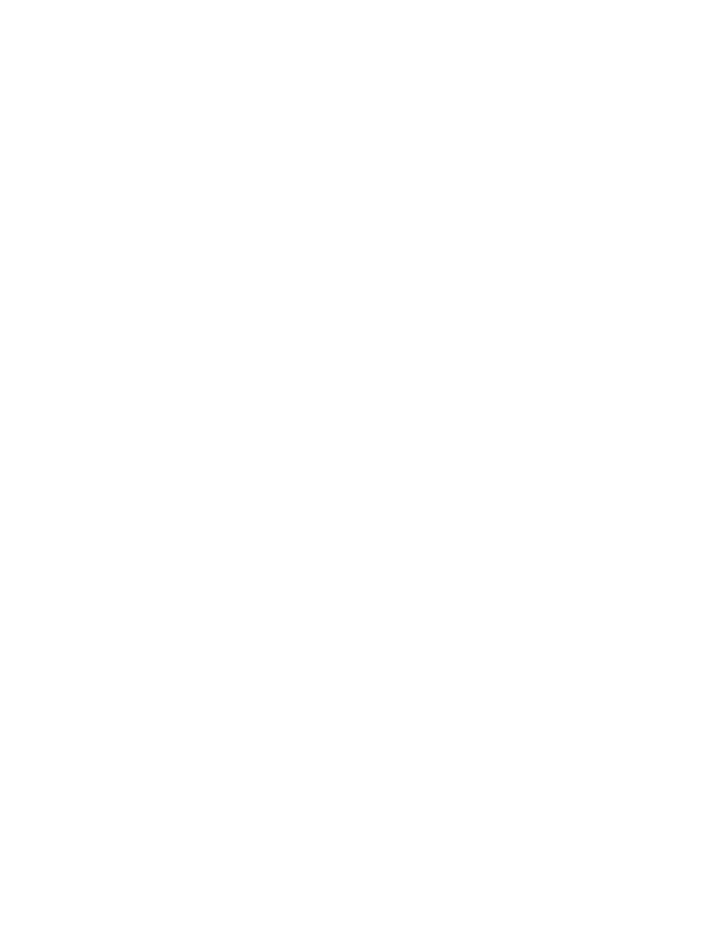
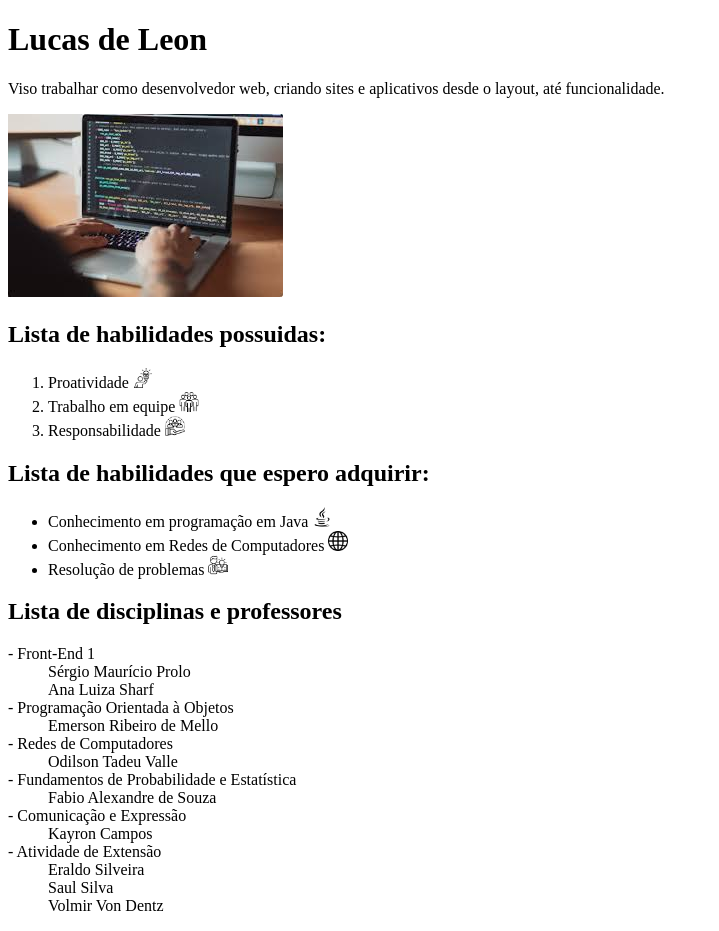
Before and after one commit to sergio-prolo-class/exercicio-aula-4-lucaslrc01, a plain HTML site: page index.html in a window 1280 px wide. Shown: the whole page, without its empty margins (0-719 px from the left). Before the commit the page ends 800 px from the top, so only its background shows below. Drawn offline with Linux system fonts and the light colour scheme.

Commit message:
Exercicio 1, 2, 3 concluídos.

```diff
--- a/index.html
+++ b/index.html
@@ -1,13 +1,57 @@
 <!DOCTYPE html>
 <html lang="pt-br">
+<head>
+    <meta charset="UTF-8">
+    <meta name="viewport" content="width=device-width, initial-scale=1.0">
+    <title></title>
+</head>
+<body>
+    <header>
+        <h1>Lucas de Leon</h1>
+        <p>Viso trabalhar como desenvolvedor web, criando sites e aplicativos desde o layout, até funcionalidade.</p>
+        <img src="img/programador.jpeg" alt="programador">
+    </header>
 
-<head>
-    <meta name="viewport" content="width=device-width, initial-scale=1.0">
-    <meta name="author" content="__seu nome__">
-    <title>Título da página</title>
-</head>
+    <section>
+        <h2>Lista de habilidades possuidas:</h2>
+        <ol>
+            <li>Proatividade <a href="https://github.com/lucaslrc01"> <img src="img/icon/proactive.png" alt="Proatividade" width="20pt" height="20pt"></a> </li>
+            <li>Trabalho em equipe <a href="https://www.microlins.com.br/curso-trabalho-em-equipe-gratis"><img src="img/icon/group.png" alt="Equipe" width="20pt" height="20pt"></a></li>
+            <li>Responsabilidade <img src="img/icon/responsibility.png" alt="Responsabilidade" width="20pt" height="20pt"></li>
+        </ol>
 
-<body>
+        <h2>Lista de habilidades que espero adquirir:</h2>
+        <ul>
+            <li>Conhecimento em programação em Java <img src="img/icon/java-logo.png" alt="Java" width="20pt" height="20pt"></li>
+            <li>Conhecimento em Redes de Computadores <img src="img/icon/redes.png" alt="Redes" width="20pt" height="20pt"></li>
+            <li>Resolução de problemas <img src="img/icon/consultant.png" alt="Resolução" width="20pt" height="20pt"></li>
+        </ul>
+    </section>
+
+    <article>
+        <h2>Lista de disciplinas e professores</h2>
+        <dl>
+            <dt>- Front-End 1</dt>
+            <dd>Sérgio Maurício Prolo</dd>
+            <dd>Ana Luiza Sharf</dd>
+
+            <dt>- Programação Orientada à Objetos</dt>
+            <dd>Emerson Ribeiro de Mello</dd>
+
+            <dt>- Redes de Computadores</dt>
+            <dd>Odilson Tadeu Valle</dd>
+
+            <dt>- Fundamentos de Probabilidade e Estatística</dt>
+            <dd>Fabio Alexandre de Souza</dd>
+
+            <dt>- Comunicação e Expressão</dt>
+            <dd>Kayron Campos</dd>
+
+            <dt>- Atividade de Extensão</dt>
+            <dd>Eraldo Silveira</dd>
+            <dd>Saul Silva</dd>
+            <dd>Volmir Von Dentz</dd>
+        </dl>
+    </article>
 </body>
-
 </html>
```
Also changed, not shown: img/icon/consultant.png (added), img/icon/group.png (added), img/icon/java-logo.png (added), img/icon/proactive.png (added), img/icon/redes.png (added), img/icon/responsibility.png (added), img/programador.jpeg (added).
